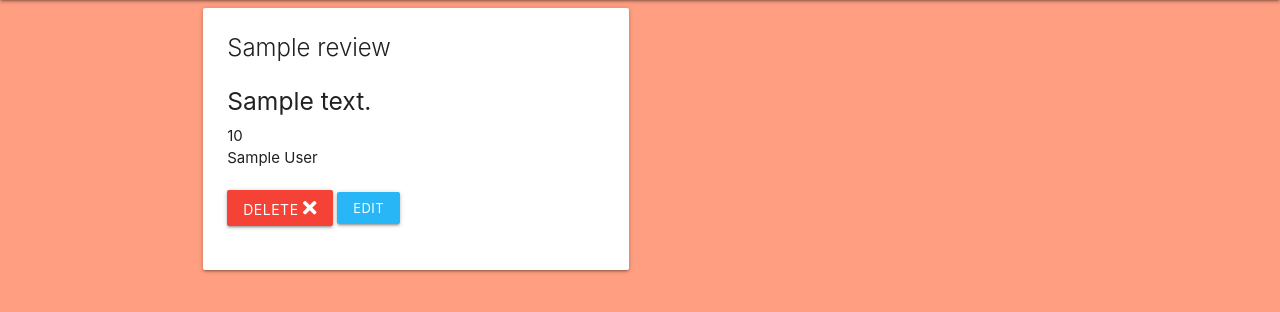
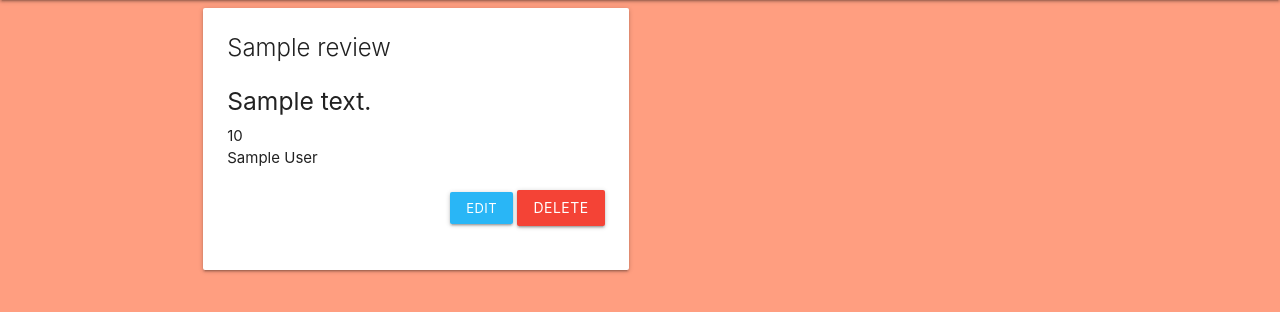
Before and after one commit to matteofiorini92/restaurants-reviews, a Flask app: template templates/my_reviews.html in a window 1280 px wide. Shown: the part 64-376 px from the top of the page. Run offline with Flask 2, Linux system fonts and the light colour scheme; the template is opened without the code that fills it: most values are stand-ins (such as "Sample title", 1, 10 or a date in 2020); some libraries are stand-ins or nearby versions.

Commit message:
feat: added delete review feature to my_reviews page

```diff
--- a/templates/my_reviews.html
+++ b/templates/my_reviews.html
@@ -15,12 +15,27 @@
                     </div>
                 </div>
                 <div class="row">
-                    <div class="col s12 m6">
-                        <button class="btn waves-effect waves-light red" type="cancel" name="edit_review_cancel">Delete
-                            <i class="fas fa-times"></i>
-                        </button>
-                        <a href="{{ url_for('edit_review', review_id=review.review._id) }}"
-                            class="btn-small light-blue lighten-1">Edit</a>
+                    <div class="col s12">
+                        <span class="float-right">
+                            <a href="{{ url_for('edit_review', review_id=review.review._id) }}"
+                                class="btn-small light-blue lighten-1">Edit</a>
+                            <!-- Modal Trigger -->
+                            <a class="waves-effect waves-light btn modal-trigger red"
+                                href="#delete_modal_{{ review.review._id }}">Delete</a>
+
+                            <!-- Modal Structure -->
+                            <div id="delete_modal_{{ review.review._id }}" class="modal">
+                                <div class="modal-content">
+                                    <h4>Are you sure?</h4>
+                                    <p>This action can't be undone!</p>
+                                </div>
+                                <div class="modal-footer">
+                                    <a href="#" class="btn modal-close lighten-1">OK, let's leave it</a>
+                                    <a href="{{ url_for('delete_review', review_id=review.review._id) }}"
+                                        class="btn red lighten-1">Delete</a>
+                                </div>
+                            </div>
+                        </span>
                     </div>
                 </div>
             </div>
```
